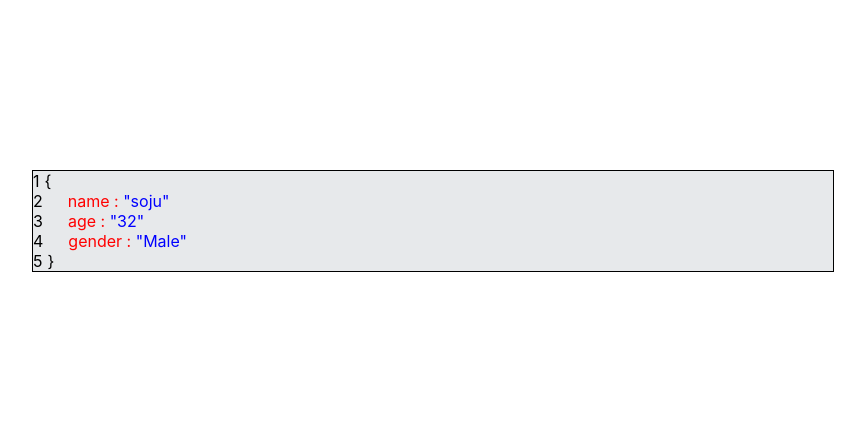
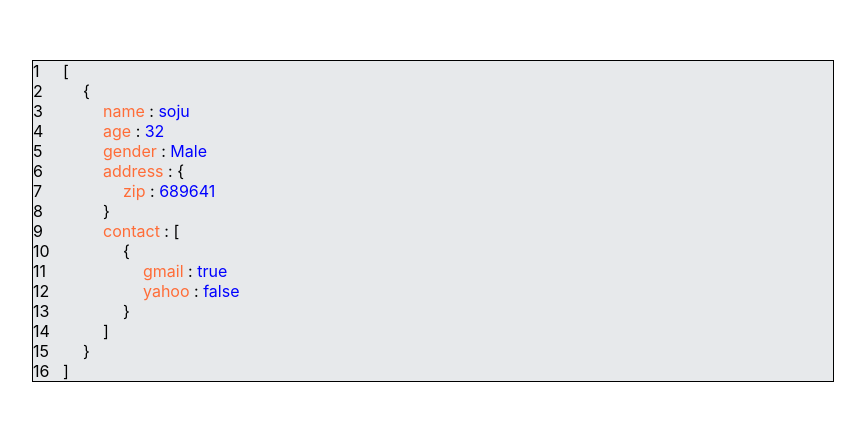
Before and after one commit to sojucr7/json-formatter, a React (Create React App) app: page / in a window 1280 px wide. Shown: the part 179-600 px from the top of the page, without its empty margins (207-1072 px from the left). Built offline with nearby package versions, Linux system fonts and the light colour scheme.

Commit message:
json pretty print feature added

```diff
--- a/src/App.css
+++ b/src/App.css
@@ -24,6 +24,7 @@ body{
 
 .jsonFormatter__lineItemsCounter{
   user-select: none;
+  width: 25px;
 }
 .jsonFormatter__lineItemOutput--red{
   color: red;
@@ -34,3 +35,6 @@ body{
 .jsonFormatter__lineItemOutput--black{
   color: black;
 }
+.jsonFormatter__lineItemOutput--orange{
+  color: #ff6c37;
+}
--- a/src/App.js
+++ b/src/App.js
@@ -4,35 +4,127 @@ import { useEffect, useState } from 'react';
 
 function App({ json }) {
   let [jsonState, setJsonState] = useState([])
-  useEffect(() => {
-    let formattedArray = []
-    formattedArray.push({
+
+  const isObject = (object) => {
+    return typeof object === 'object' && !Array.isArray(object) && object !== null
+  }
+
+
+  const generateLineItems = (entity, level = 0,margin=0) => {
+
+    let lineItems = []
+    if (isObject(entity)) {
+      if (level == 0) {
+        lineItems.push({
           values: ['{'],
           colors: ['black'],
-      hasColon: false,
           style: {
             marginLeft: 0
           }
         })
-    Object.keys(json).map((key, index) => {
-      formattedArray.push({
-        values: [key, ` "${json[key]}"`],
-        colors: ['red', 'blue'],
-        hasColon: true,
+      }
+
+      Object.keys(entity).map((key, index) => {
+
+        let value = entity[key]
+          let color = 'blue'
+          if (Array.isArray(entity[key])) {
+            value = '['
+            color = 'black'
+          }
+          if (isObject(entity[key])) {
+            value = '{'
+            color = 'black'
+          }
+
+          lineItems.push({
+            values: [key, ' :', ` ${value}`],
+            colors: ['orange', 'black', color],
             style: {
-          marginLeft: 20
+              marginLeft: margin+20
+            }
+          })
+
+        if (Array.isArray(entity[key]) || isObject(entity[key])) {
+          lineItems = [...lineItems, ...generateLineItems(entity[key], level + 1,margin+20)]
+        }
+      })
+      lineItems.push({
+        values: ['}'],
+        colors: ['black'],
+        style: {
+          marginLeft: margin
+        }
+      })
+    }
+
+    if (Array.isArray(entity)) {
+      if (level == 0) {
+        lineItems.push({
+          values: ['['],
+          colors: ['black'],
+          style: {
+            marginLeft: margin
+          }
+        })
+      }
+      entity.forEach((item) => {
+
+        lineItems.push({
+          values: ['{'],
+          colors: ['black'],
+          style: {
+            marginLeft: margin+20
+          }
+        })
+        Object.keys(item).map((key, index) => {
+
+          let value = item[key]
+          let color = 'blue'
+          if (Array.isArray(item[key])) {
+            value = '['
+            color = 'black'
+          }
+          if (isObject(item[key])) {
+            value = '{'
+            color = 'black'
+          }
+
+          lineItems.push({
+            values: [key, ' :', ` ${value}`],
+            colors: ['orange', 'black', color],
+            style: {
+              marginLeft: margin+40
+            }
+          })
+
+          if (Array.isArray(item[key]) || isObject(item[key])) {
+            lineItems = [...lineItems, ...generateLineItems(item[key], level + 1,margin+40)]
+          }
+        })
+
+        lineItems.push({
+          values: ['}'],
+          colors: ['black'],
+          style: {
+            marginLeft: margin+20
           }
         })
       })
-    formattedArray.push({
-      values: ['}'],
+
+      lineItems.push({
+        values: [']'],
         colors: ['black'],
-      hasColon: false,
         style: {
-        marginLeft: 0
+          marginLeft: margin
         }
       })
-    setJsonState(formattedArray)
+    }
+
+    return lineItems
+  }
+  useEffect(() => {
+    setJsonState(generateLineItems(json))
   }, [])
   return (
     <div className="jsonFormatter">
@@ -43,7 +135,7 @@ function App({ json }) {
               <div className='jsonFormatter__lineItemsCounter'>{index + 1}</div>
               <div className='jsonFormatter__lineItemOutput' style={{ marginLeft: jsonState[item].style.marginLeft }}>
                 {jsonState[item].values.map((item1, index1) => {
-                  return (<span className={`jsonFormatter__lineItemOutput--${jsonState[item].colors[index1]}`} key={index1}>{item1} {index1 == 0 && jsonState[item].hasColon && <span>:</span>}</span>)
+                  return (<span className={`jsonFormatter__lineItemOutput--${jsonState[item].colors[index1]}`} key={index1}>{item1}</span>)
                 })}
               </div>
             </div>
--- a/src/index.js
+++ b/src/index.js
@@ -6,11 +6,19 @@ import reportWebVitals from './reportWebVitals';
 
 const root = ReactDOM.createRoot(document.getElementById('root'));
 
-const userObject={
+const userObject=[{
   name:'soju',
   age:32,
-  gender:'Male'
-}
+  gender:'Male',
+  address:{
+    zip:689641,
+
+  },
+  contact:[{
+    gmail:true,
+    yahoo:false
+  }]
+}]
 root.render(
   <React.StrictMode>
     <App json={userObject}/>
```
Lines whose indentation alone changed are shown as unchanged.
